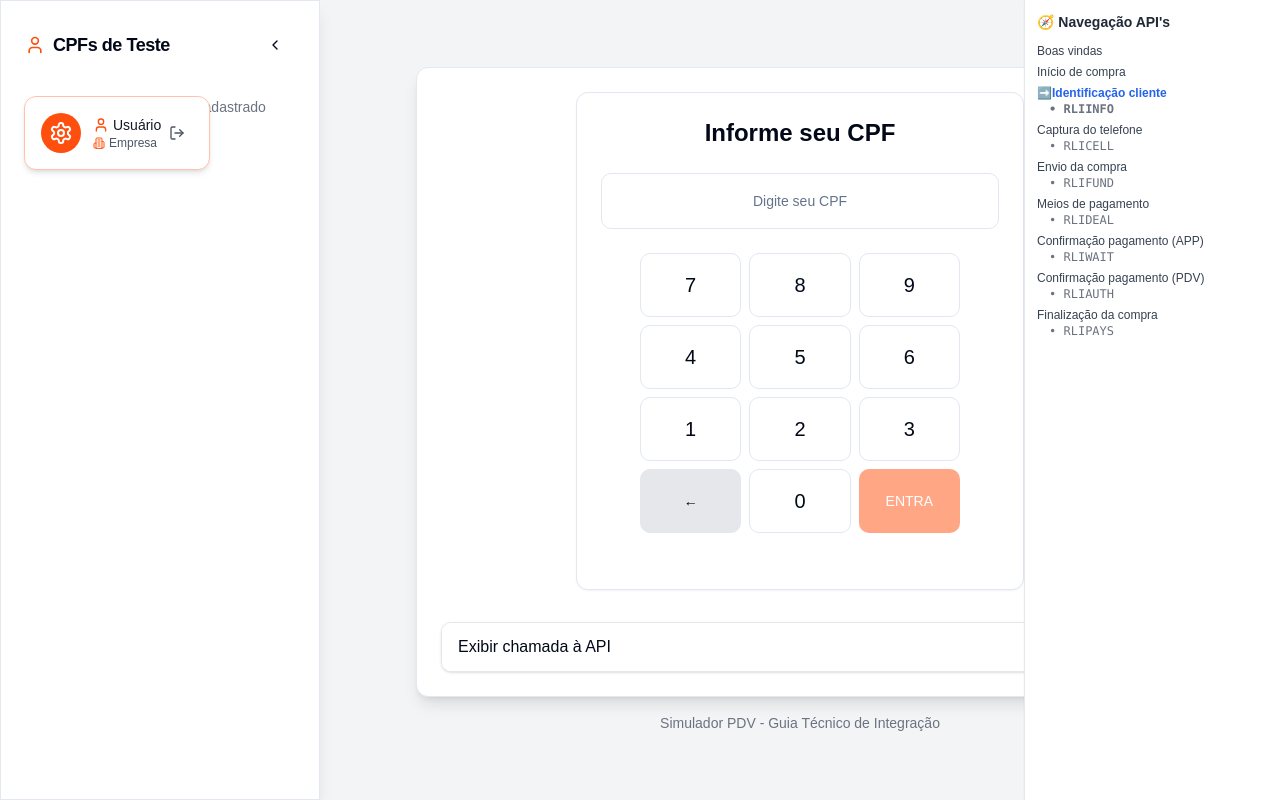
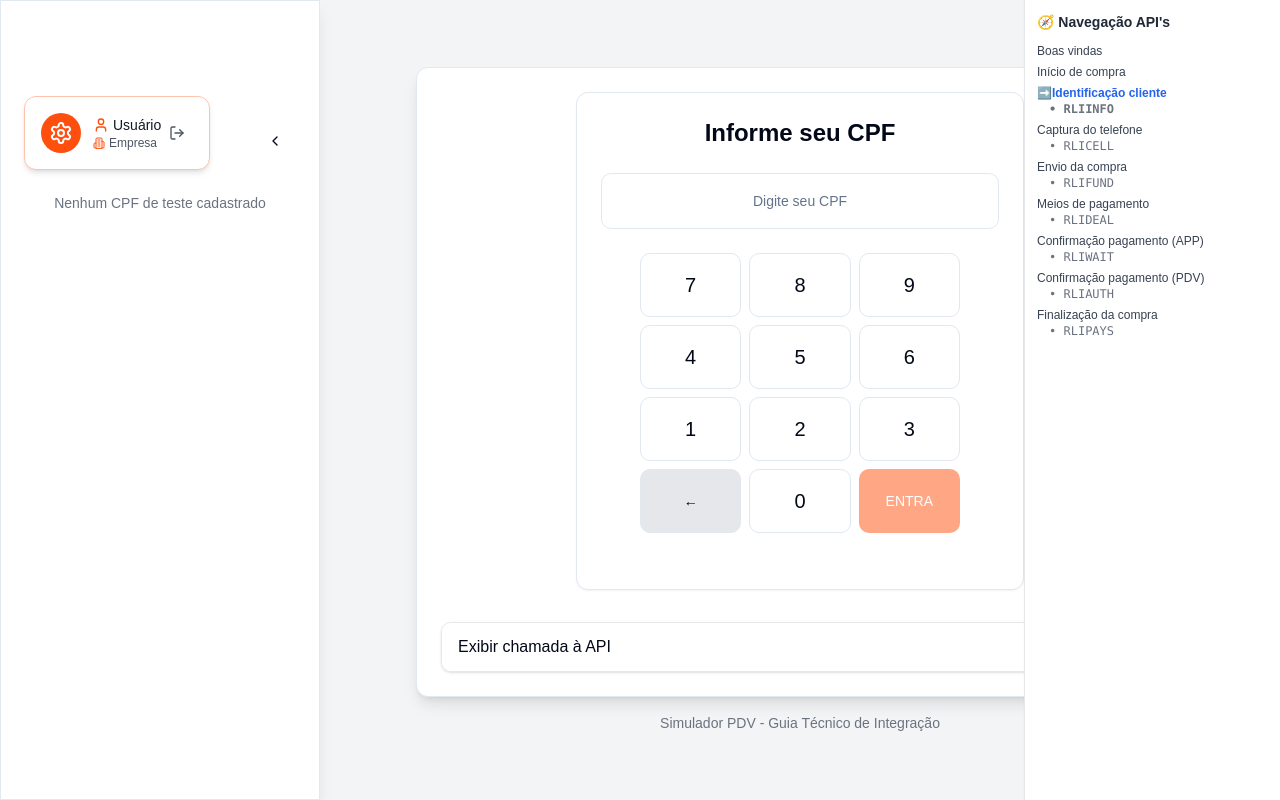
Before and after one commit to paulogordao/fluxo-pdv, a React (Vite) app: page /cpf in a window 1280 px wide. Built offline with nearby package versions, Linux system fonts and the light colour scheme.

Commit message:
Fix: Adjust CPF test panel layout
Ensured the CPF test panel appears below the user session component on the /cpf screen, preventing overlap. Added margin-top to the panel container for spacing.

```diff
--- a/src/components/TestUsersSidebar.tsx
+++ b/src/components/TestUsersSidebar.tsx
@@ -66,7 +66,7 @@ const TestUsersSidebar = ({ onCpfSelect }: TestUsersSidebarProps) => {
   return (
     <div className="fixed left-0 top-0 h-full w-80 bg-white shadow-lg z-10 overflow-y-auto">
       <Card className="h-full rounded-none border-r">
-        <CardHeader className="pb-4">
+        <CardHeader className="pb-4 mt-24">
           <div className="flex items-center justify-between">
             <CardTitle className="text-lg flex items-center gap-2">
               <User className="h-5 w-5 text-dotz-laranja" />
```
